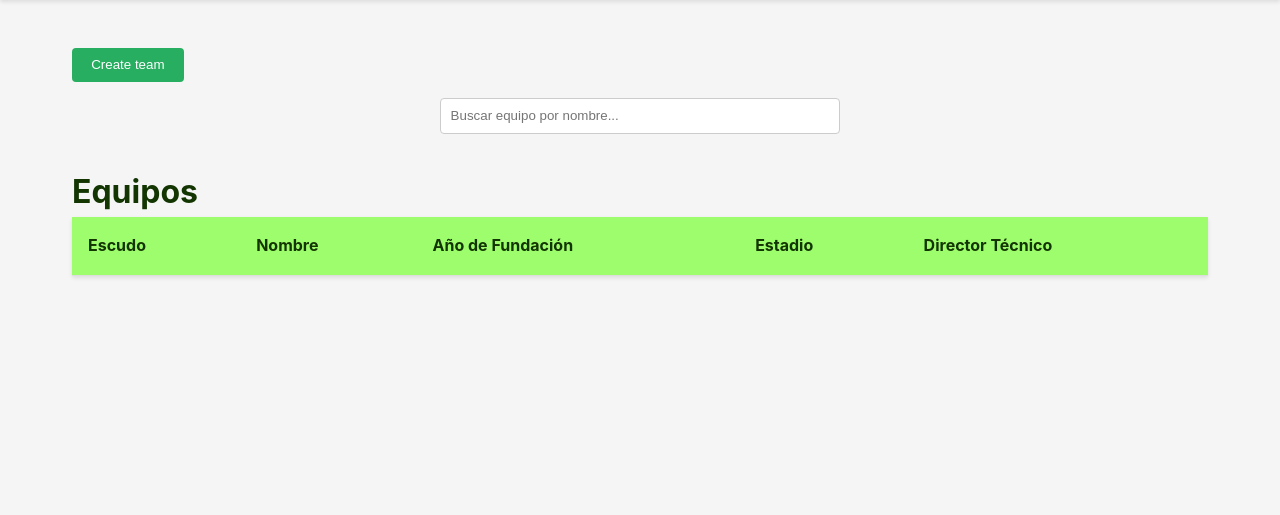
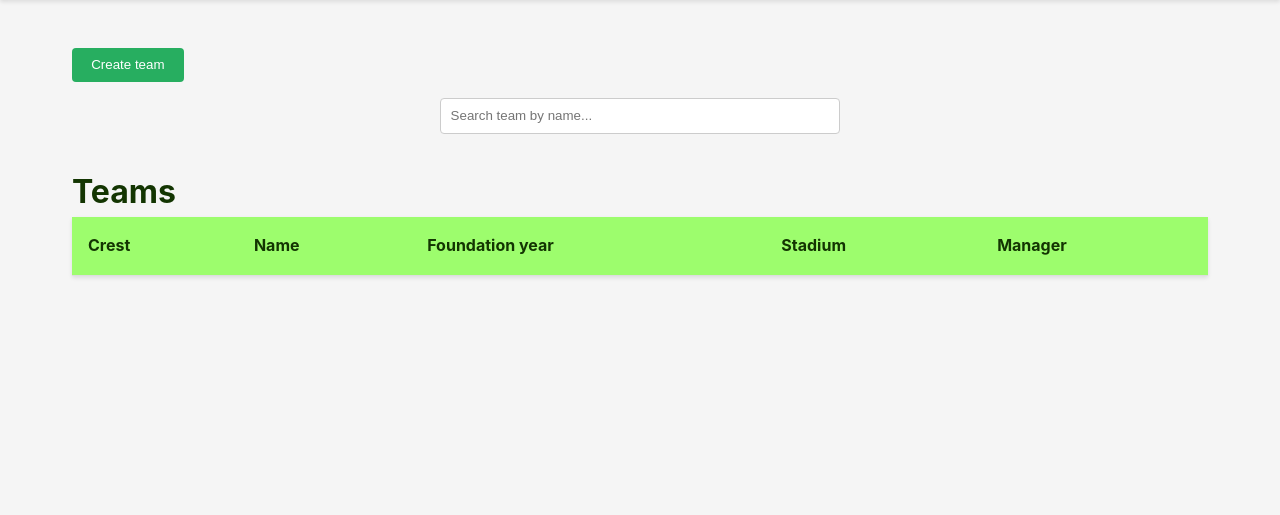
Before and after one commit to marcc28/Practica_PW, a Django app: page /teams/ in a window 1280 px wide. Shown: the part 88-603 px from the top of the page. Run offline with Django 5.2, Linux system fonts and the light colour scheme; data that the repository does not hold is empty.

Commit message:
team.html

```diff
--- a/web/templates/team.html
+++ b/web/templates/team.html
@@ -6,59 +6,59 @@
     <link rel="stylesheet" href="{% static 'styles/teams.css' %}">
 
     <button id="btn-crear-equipo">Create team</button>
-    <input type="text" id="buscador" placeholder="Buscar equipo por nombre..."/>
+    <input type="text" id="buscador" placeholder="Search team by name..."/>
 
-    <h1>Equipos</h1>
+    <h1>Teams</h1>
     <table id="tabla-equipos">
         <thead>
         <tr>
-            <th>Escudo</th>
-            <th>Nombre</th>
-            <th>Año de Fundación</th>
-            <th>Estadio</th>
-            <th>Director Técnico</th>
+            <th>Crest</th>
+            <th>Name</th>
+            <th>Foundation year</th>
+            <th>Stadium</th>
+            <th>Manager</th>
         </tr>
         </thead>
         <tbody></tbody>
     </table>
-    <p id="mensaje-error" style="display: none; color: red;">Error al cargar los datos.</p>
+    <p id="mensaje-error" style="display: none; color: red;">Error loading data.</p>
     <div id="modal-overlay" class="modal-overlay hidden">
         <!-- Modal -->
         <div id="visualize-modal" class="modal hidden">
             <h2 id="modal-nombre"></h2>
-            <p><strong>Fundado:</strong> <span id="modal-fundado"></span></p>
-            <p><strong>Estadio:</strong> <span id="modal-estadio"></span></p>
-            <p><strong>Entrenador:</strong> <span id="modal-entrenador"></span></p>
+            <p><strong>Foundation:</strong> <span id="modal-fundado"></span></p>
+            <p><strong>Stadium:</strong> <span id="modal-estadio"></span></p>
+            <p><strong>Manager:</strong> <span id="modal-entrenador"></span></p>
             <p><strong>TLA:</strong> <span id="modal-tla"></span></p>
             <p><strong>Web:</strong> <a id="modal-web"></a></p>
 
 
 
 
-            <button id="cerrar-modal">Cerrar</button>
+            <button id="cerrar-modal">Close</button>
         </div>
         <div id="edit-modal" class="modal hidden">
             <h1>EDIT</h1>
             <h2 id="modal-nombre"></h2>
             <form id="form-editar-equipo">
-                <label>Nombre:</label>
+                <label>Name:</label>
                 <input type="text" id="modal-nombre-input" name="nombre">
 
-                <label>Fundado:</label>
+                <label>Foundation:</label>
                 <input type="number" id="modal-fundado-input" name="fundado">
 
-                <label>Escudo:</label>
+                <label>Crest:</label>
                 <input type="text" id="modal-crest-input" name="crest">
 
-                <label>Estadio:</label>
+                <label>Stadium:</label>
                 <input type="text" id="modal-estadio-input" name="estadio">
 
-                <label>Entrenador:</label>
+                <label>Manager:</label>
                 <input type="text" id="modal-coach-input" name="coach">
 
                 <div class="modal-buttons">
-                    <button type="submit" id ="submit" >Guardar cambios</button>
-                    <button type="button" id="cerrar-modal-edit">Cancelar</button>
+                    <button type="submit" id ="submit" >Save changes</button>
+                    <button type="button" id="cerrar-modal-edit">Cancel</button>
                 </div>
             </form>
             <button type="button" id="btn-delete-team" class="delete-button">
@@ -71,15 +71,15 @@
 
 
         <div id="create-modal" class="modal hidden">
-            <h2>Crear nuevo equipo</h2>
+            <h2>Create new team</h2>
             <form id="form-crear-equipo">
-                <input type="text" name="name" id="create-name" placeholder="Nombre del equipo" required><br>
-                <input type="number" name="founded" id="create-founded" placeholder="Año de fundación" required><br>
-                <input type="text" name="venue" id="create-venue" placeholder="Estadio" required><br>
-                <input type="text" name="coach" id="create-coach" placeholder="Entrenador" required><br>
-                <input type="url" name="crest" id="create-crest" placeholder="URL del escudo" required><br>
-                <button type="submit" id="btn-guardar-equipo">Crear</button>
-                <button type="button" id="cerrar-crear-modal">Cancelar</button>
+                <input type="text" name="name" id="create-name" placeholder="Team name" required><br>
+                <input type="number" name="founded" id="create-founded" placeholder="Foundation year" required><br>
+                <input type="text" name="venue" id="create-venue" placeholder="Stadium" required><br>
+                <input type="text" name="coach" id="create-coach" placeholder="Manager" required><br>
+                <input type="url" name="crest" id="create-crest" placeholder="Crest URL" required><br>
+                <button type="submit" id="btn-guardar-equipo">Create</button>
+                <button type="button" id="cerrar-crear-modal">Cancel</button>
             </form>
         </div>
     </div>
```
